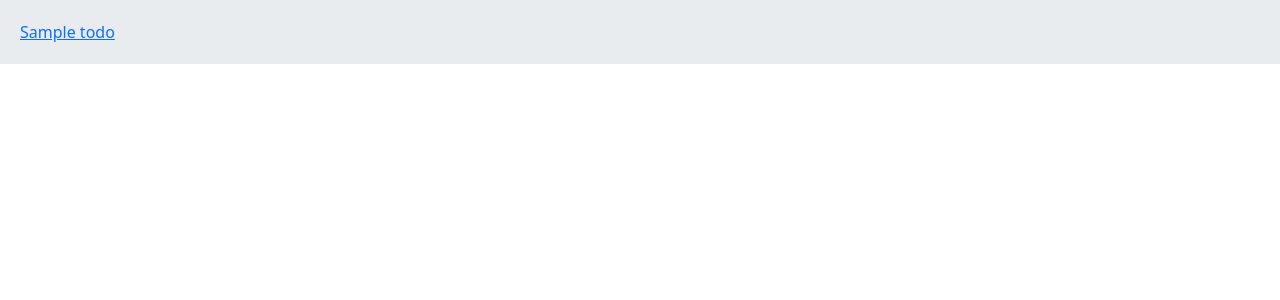
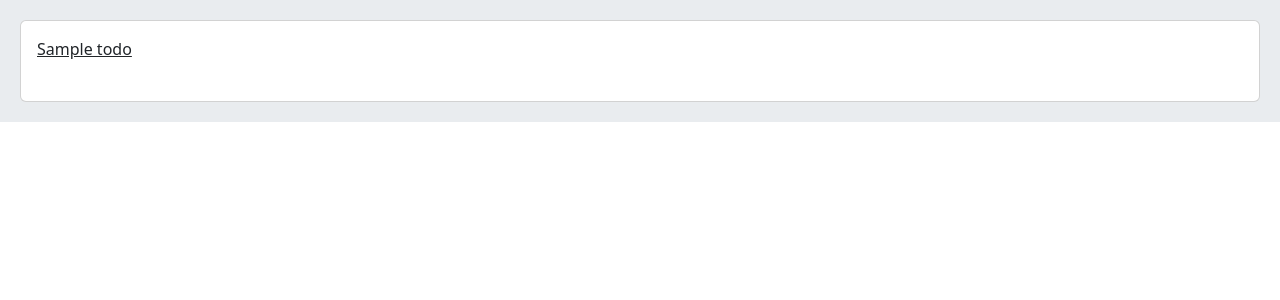
Before and after one commit to VahidGhafourian/Learn-Django, a Django app: page / in a window 1280 px wide. Shown: the part 56-356 px from the top of the page. Run offline with Django 4.2, Linux system fonts and the light colour scheme; tables that the repository leaves empty hold one stand-in row (values such as "Sample post").

Commit message:
add delete btn to a card item todo

```diff
--- a/home/urls.py
+++ b/home/urls.py
@@ -4,4 +4,5 @@ from . import views
 urlpatterns = [
     path('', views.home, name='home'),
     path('details/<int:todo_id>', views.detail, name='details'),
+    path('delete/<int:todo_id>/', views.delete, name='delete'),
 ]
--- a/home/views.py
+++ b/home/views.py
@@ -1,5 +1,7 @@
-from django.shortcuts import render
+from django.shortcuts import render, redirect
 from .models import Todo
+
+
 # Create your views here.
 
 def home(request):
@@ -10,3 +12,8 @@ def home(request):
 def detail(request, todo_id):
     todo = Todo.objects.get(id=todo_id)
     return render(request, 'detail.html', {'todo': todo})
+
+
+def delete(request, todo_id):
+    Todo.objects.get(id=todo_id).delete()
+    return redirect('home')
--- a/templates/detail.html
+++ b/templates/detail.html
@@ -1,6 +1,7 @@
 {% extends 'base.html' %}
 
 {% block content %}
+    <a href="{% url 'delete' todo.id %}" class="btn btn-danger">Delete</a>
     <h3>{{ todo.title }}</h3>
     <small>{{ todo.created }}</small>
     <hr>
--- a/templates/home.html
+++ b/templates/home.html
@@ -4,8 +4,10 @@
 
 {% block content %}
 
-    {% for todo in all_todos %}
-        <a href="{% url 'details' todo.id %}">{{ todo.title }}</a> <br>
-    {% endfor %}
+    <div class="card">
+        {% for todo in all_todos %}
+            <a class="card-body" href="{% url 'details' todo.id %}">{{ todo.title }}</a> <br>
+        {% endfor %}
+    </div>
 
 {% endblock %}
```
